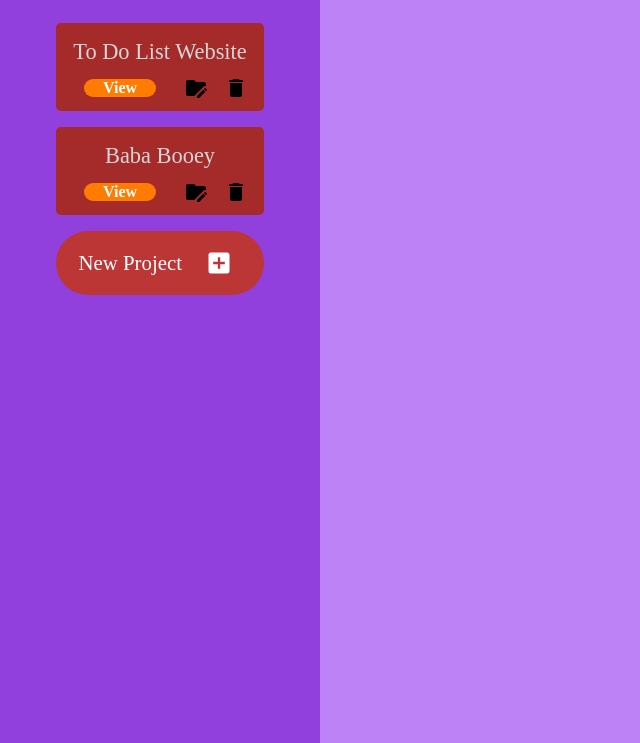
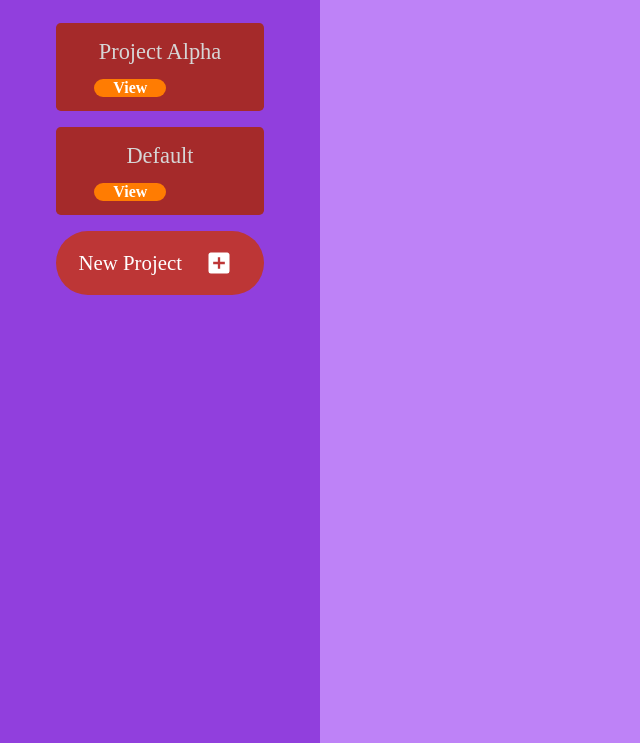
Before and after one commit to thomasfahy/to-do-list2, a website built with webpack: page src/template.html in a window 1280 px wide. Shown: the part 57-800 px from the top of the page, without its empty margins (0-640 px from the left). Built offline with nearby package versions, Linux system fonts and the light colour scheme.

Commit message:
New Modules: displayProjects, createNewProject

```diff
--- /dev/null
+++ b/src/createNewProject.js
@@ -0,0 +1,14 @@
+
+const projects = [];
+
+
+function createNewProject(name, todos = []) {
+
+  projects.push({
+    name: name,
+    todos: todos
+  });
+  console.log(`Project "${name}" added successfully!`);
+}
+
+export { projects, createNewProject}
--- /dev/null
+++ b/src/displayProjects.js
@@ -0,0 +1,50 @@
+import {projects} from "./createNewProject";
+
+export function displayProjects () {
+    let projectContainer = document.getElementById("projects-container");
+    for (let i = 0; i < projects.length; i++) {
+        console.log(`Loading: ${projects[i].name}`);
+        let projectName = projects[i].name;
+
+        const projectDiv = document.createElement("div");
+        projectDiv.className = "project";
+
+        const projectTitle = document.createElement("div");
+        projectTitle.className = "project-title";
+        projectTitle.textContent = projectName;
+
+        const projectViewButton = document.createElement("div");
+        projectViewButton.className = "project-view-button";
+        projectViewButton.textContent = "View";
+
+        const projectEditButton = document.createElement("div");
+        projectEditButton.className = "project-edit-button";
+
+        const projectDeleteButton = document.createElement("div");
+        projectDeleteButton.className = "project-delete-button";
+
+        projectDiv.appendChild(projectTitle);
+        projectDiv.appendChild(projectViewButton);
+        projectDiv.appendChild(projectEditButton);
+        projectDiv.appendChild(projectDeleteButton);
+
+        projectContainer.appendChild(projectDiv);
+      }
+    const newProjectButton = document.createElement("div");
+    newProjectButton.id = "create-project-button";
+    newProjectButton.addEventListener("click");{
+
+    }
+
+    const newProjectText = document.createElement("div");
+    newProjectText.id = "create-project-text";
+    newProjectText.textContent = "New Project";
+
+    const newProjectImage = document.createElement("img");
+    newProjectImage.id = "create-project-image";
+    newProjectImage.src = "../assets/plus-box.svg";
+
+    newProjectButton.appendChild(newProjectText);
+    newProjectButton.appendChild(newProjectImage);
+    projectContainer.appendChild(newProjectButton);
+}
--- a/src/index.js
+++ b/src/index.js
@@ -1,4 +1,16 @@
 import "./styles.css";
-import { test } from "./test";
+import { projects, createNewProject } from "./createNewProject";
+import { displayProjects } from "./displayProjects";
 
-console.log(test);
+createNewProject("Project Alpha"); // Adds project with no todos
+createNewProject("Default", [
+  {
+    description: "Define project scope",
+    isComplete: false,
+    dueDate: "2023-11-15" ,
+    priority: "Normal"
+    }
+]);
+console.log(projects);
+
+displayProjects();
--- a/src/template.html
+++ b/src/template.html
@@ -9,28 +9,9 @@
     <div id="page-container">
         <div id="project-sidebar-container">
             <div id="project-container-title">Your Projects</div>
-            <div id="projects-container">
-                <div class="project">
-                    <div class="project-title">To Do List Website</div>
-                    <div class="project-view-button">View</div>
-                    <img class="project-edit-button" src="../assets/folder-edit.svg" alt="">
-                    <img class="project-delete-button" src="../assets/delete.svg" alt="">
-                </div>
-                <div class="project">
-                    <div class="project-title">Baba Booey</div>
-                    <div class="project-view-button">View</div>
-                    <img class="project-edit-button" src="../assets/folder-edit.svg" alt="">
-                    <img class="project-delete-button" src="../assets/delete.svg" alt="">
-                </div>
-                <div id="create-project-button">
-                    <div id="create-project-text">New Project</div>
-                    <img id="create-project-image" src="../assets/plus-box.svg" alt="">
-                </div>
-            </div>
+            <div id="projects-container"></div>
         </div>
-        <div id="task-container">
-
-        </div>
+        <div id="task-container"></div>
     </div>
 </body>
 </html>
--- a/src/test.js
+++ /dev/null
@@ -1 +0,0 @@
-export const test = "This is working as expected!";
```
Also changed, not shown: src/blankProjectLoad.js (deleted), src/createToDo.js (deleted), src/initialdomManip.js (deleted), 1 other file.
